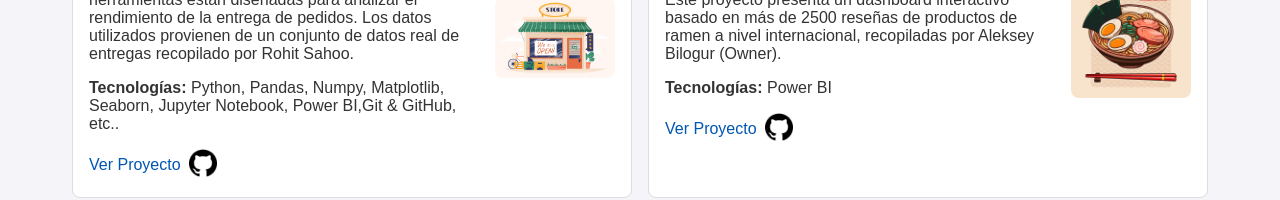
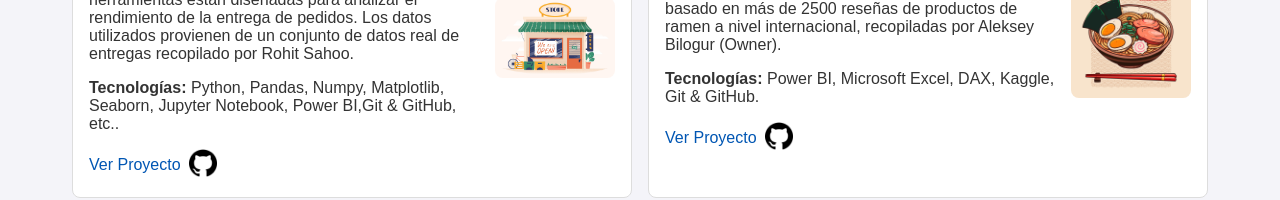
Before and after one commit to SaitoM17/mi-portafolio, a React (Create React App) app: page / in a window 1280 px wide. Shown: the part 861-1061 px from the top of the page. Built offline with nearby package versions, Linux system fonts and the light colour scheme.

Commit message:
feat: Actualización a las tecnologías del proyecto Ramen Ratings

```diff
--- a/src/components/Projects.js
+++ b/src/components/Projects.js
@@ -15,7 +15,7 @@ function Projects() {
       nombre: "📊 Ramen Ratings",
       descripcion: "Este proyecto presenta un dashboard interactivo basado en más de 2500 reseñas de productos de ramen a nivel internacional, recopiladas por Aleksey Bilogur (Owner).",
       imagen: "/img/Ramen.jpg",
-      tecnologias: "Power BI",
+      tecnologias: "Power BI, Microsoft Excel, DAX, Kaggle, Git & GitHub.",
       pagina: "/Ramen-ratings",
       link: "https://github.com/SaitoM17/ramen_ratings.git",
     },
```
